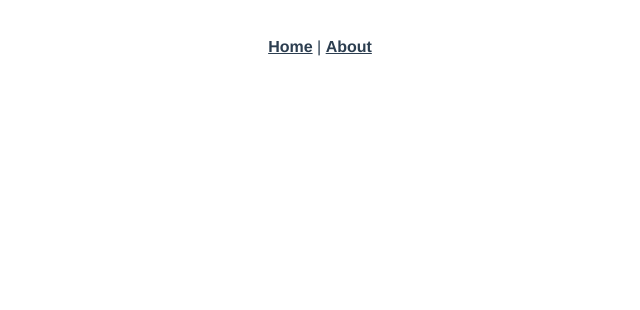
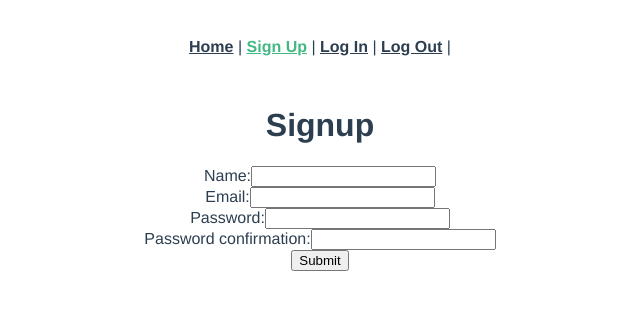
Before and after one commit to rferrall/Fred-vue-app, a Vue app: page /signup in a window 1280 px wide. Shown: the top 310 px of the page, without its empty margins (320-960 px from the left). Built offline with nearby package versions, Linux system fonts and the light colour scheme.

Commit message:
initial commit w/ USER CRUD

```diff
--- a/package.json
+++ b/package.json
@@ -7,6 +7,7 @@
     "build": "vue-cli-service build"
   },
   "dependencies": {
+    "axios": "^0.18.0",
     "vue": "^2.6.6",
     "vue-router": "^3.0.1"
   },
--- a/public/index.html
+++ b/public/index.html
@@ -5,7 +5,7 @@
     <meta http-equiv="X-UA-Compatible" content="IE=edge">
     <meta name="viewport" content="width=device-width,initial-scale=1.0">
     <link rel="icon" href="<%= BASE_URL %>favicon.ico">
-    <title>fred-vue-app</title>
+    <title>Fred</title>
   </head>
   <body>
     <noscript>
--- a/src/App.vue
+++ b/src/App.vue
@@ -2,8 +2,14 @@
   <div id="app">
     <div id="nav">
       <router-link to="/">Home</router-link> |
-      <router-link to="/about">About</router-link>
+      <router-link to="/signup">Sign Up</router-link> |
+      <router-link to="/login">Log In</router-link> |
+      <router-link to="/logout">Log Out</router-link> |
+
+
+
     </div>
+
     <router-view/>
   </div>
 </template>
--- a/src/main.js
+++ b/src/main.js
@@ -1,10 +1,19 @@
-import Vue from 'vue'
-import App from './App.vue'
-import router from './router'
+import Vue from 'vue';
+import App from './App.vue';
+import router from './router';
+import axios from "axios";
 
-Vue.config.productionTip = false
+axios.defaults.baseURL =
+  process.env.NODE_ENV === "development" ? "http://localhost:3000" : "/";
+
+var jwt = localStorage.getItem("jwt");
+  if (jwt) {
+    axios.defaults.headers.common["Authorization"] = "Bearer " + jwt;
+}
+
+Vue.config.productionTip = false;
 
 new Vue({
   router,
   render: h => h(App)
-}).$mount('#app')
+}).$mount('#app');
--- a/src/router.js
+++ b/src/router.js
@@ -1,8 +1,13 @@
-import Vue from 'vue'
-import Router from 'vue-router'
-import Home from './views/Home.vue'
+import Vue from 'vue';
+import Router from 'vue-router';
+import Home from './views/Home.vue';
+import Signup from './views/Signup.vue';
+import Login from './views/Login.vue';
+import Logout from "./views/Logout.vue";
+import UsersShow from "./views/users/Show.vue";
+import UsersEdit from "./views/users/Edit.vue";
 
-Vue.use(Router)
+Vue.use(Router);
 
 export default new Router({
   mode: 'history',
@@ -14,12 +19,29 @@ export default new Router({
       component: Home
     },
     {
-      path: '/about',
-      name: 'about',
-      // route level code-splitting
-      // this generates a separate chunk (about.[hash].js) for this route
-      // which is lazy-loaded when the route is visited.
-      component: () => import(/* webpackChunkName: "about" */ './views/About.vue')
+      path: '/signup',
+      name: 'signup',
+      component: Signup
+    },
+    {
+      path: '/login',
+      name: 'login',
+      component: Login
+    },
+    {
+      path: '/logout',
+      name: 'logout',
+      component: Logout
+    },
+    {
+      path: '/users/:id',
+      name: 'users-show',
+      component: UsersShow
+    },
+    {
+      path: '/users/:id/edit',
+      name: 'users-edit',
+      component: UsersEdit
     }
   ]
-})
+});
--- a/src/views/About.vue
+++ /dev/null
@@ -1,5 +0,0 @@
-<template>
-  <div class="about">
-    <h1>This is an about page</h1>
-  </div>
-</template>
--- a/src/views/Home.vue
+++ b/src/views/Home.vue
@@ -1,18 +1,25 @@
 <template>
   <div class="home">
-    <img alt="Vue logo" src="../assets/logo.png">
-    <HelloWorld msg="Welcome to Your Vue.js App"/>
+    <h1>Welcome to Fred</h1>
+    <p>Sometimes we all need a helping hand.</p><br>
+    <p> In the spirt of our favorite 'good neighbor' - Fred is here to help you connect with a stranger, where they can you keep motivated towards your goals.</p>
+    <img alt="Mr. Rogers" src="https://media1.popsugar-assets.com/files/thumbor/-jQOxkw9aBhWmAOca0PCyVharhQ/fit-in/2048xorig/filters:format_auto-!!-:strip_icc-!!-/2018/03/20/670/n/24155406/tmp_7En3gd_d2302add74702f6e_TSDMIRO_EC002_1_.jpg">
+
   </div>
 </template>
+<style>
+img {
+  width: 500px;
+}
+
+</style>
 
 <script>
-// @ is an alias to /src
-import HelloWorld from '@/components/HelloWorld.vue'
+import axios from "axios";
 
 export default {
-  name: 'home',
-  components: {
-    HelloWorld
-  }
-}
+  // data:
+  // created:
+  // methods: {}
+};
 </script>
--- /dev/null
+++ b/src/views/Login.vue
@@ -0,0 +1,56 @@
+<template>
+  <div class="login">
+    <div class="container">
+      <form v-on:submit.prevent="submit()">
+        <h1>Login</h1>
+        <ul>
+          <li class="text-danger" v-for="error in errors">{{ error }}</li>
+        </ul>
+        <div class="form-group">
+          <label>Email:</label>
+          <input type="email" class="form-control" v-model="email">
+        </div>
+        <div class="form-group">
+          <label>Password:</label>
+          <input type="password" class="form-control" v-model="password">
+        </div>
+        <input type="submit" class="btn btn-primary" value="Submit">
+      </form>
+    </div>
+  </div>
+</template>
+
+<script>
+import axios from "axios";
+
+export default {
+  data: function() {
+    return {
+      email: "",
+      password: "",
+      errors: []
+    };
+  },
+  methods: {
+    submit: function() {
+      var params = {
+        email: this.email,
+        password: this.password
+      };
+      axios
+        .post("/api/sessions", params)
+        .then(response => {
+          axios.defaults.headers.common["Authorization"] =
+            "Bearer " + response.data.jwt;
+          localStorage.setItem("jwt", response.data.jwt);
+          this.$router.push("/users/:id");
+        })
+        .catch(error => {
+          this.errors = ["Invalid email or password."];
+          this.email = "";
+          this.password = "";
+        });
+    }
+  }
+};
+</script>
--- /dev/null
+++ b/src/views/Logout.vue
@@ -0,0 +1,16 @@
+<template>
+  <div class="logout">
+  </div>
+</template>
+
+<script>
+import axios from "axios";
+
+export default {
+  created: function() {
+    delete axios.defaults.headers.common["Authorization"];
+    localStorage.removeItem("jwt");
+    this.$router.push("/");
+  }
+};
+</script>
--- /dev/null
+++ b/src/views/Signup.vue
@@ -0,0 +1,63 @@
+<template>
+  <div class="signup">
+    <div class="container">
+      <form v-on:submit.prevent="submit()">
+        <h1>Signup</h1>
+        <ul>
+          <li class="text-danger" v-for="error in errors">{{ error }}</li>
+        </ul>
+        <div class="form-group">
+          <label>Name:</label>
+          <input type="text" class="form-control" v-model="name">
+        </div>
+        <div class="form-group">
+          <label>Email:</label>
+          <input type="email" class="form-control" v-model="email">
+        </div>
+        <div class="form-group">
+          <label>Password:</label>
+          <input type="password" class="form-control" v-model="password">
+        </div>
+        <div class="form-group">
+          <label>Password confirmation:</label>
+          <input type="password" class="form-control" v-model="passwordConfirmation">
+        </div>
+        <input type="submit" class="btn btn-primary" value="Submit">
+      </form>
+    </div>
+  </div>
+</template>
+
+<script>
+import axios from "axios";
+
+export default {
+  data: function() {
+    return {
+      name: "",
+      email: "",
+      password: "",
+      passwordConfirmation: "",
+      errors: []
+    };
+  },
+  methods: {
+    submit: function() {
+      var params = {
+        name: this.name,
+        email: this.email,
+        password: this.password,
+        password_confirmation: this.passwordConfirmation
+      };
+      axios
+        .post("/api/users", params)
+        .then(response => {
+          this.$router.push("/login");
+        })
+        .catch(error => {
+          this.errors = error.response.data.errors;
+        });
+    }
+  }
+};
+</script>
--- /dev/null
+++ b/src/views/users/Edit.vue
@@ -0,0 +1,96 @@
+<template>
+  <div class="users-edit">
+    <h1> Hi {{ user.name }}</h1>
+
+    <img :src="user.image" :alt="user.name">
+  <form v-on:submit.prevent="submit()">
+        <h1>Edit My Info</h1>
+        <ul>
+          <li class="text-danger" v-for="error in errors">{{ error }}</li>
+        </ul>
+        <div class="form-group">
+          <label>Name:</label>
+          <input type="text" class="form-control" v-model="user.name">
+        </div>
+        <div class="form-group">
+          <label>Email:</label>
+          <input type="email" class="form-control" v-model="user.email">
+        </div>
+        <div class="form-group">
+          <label>Image:</label>
+          <input type="text" class="form-control" v-model="user.image">
+        </div>
+
+
+        <input type="submit" class="btn btn-primary" value="Submit">
+      </form>
+
+
+
+
+
+
+
+
+
+  <button v-on:click="destroyUser()">Delete Account</button><br>
+  </div>
+
+</template> -->
+
+<style>
+img {
+  width: 400px;
+  height: 450px;
+}
+</style>
+
+<script>
+import axios from 'axios';
+
+export default {
+  data: function() {
+    return {
+      user: {},
+      errors: [],
+      goals: [],
+      goal: {}
+
+
+
+    };
+  },
+  created: function() {
+    axios.get("/api/users/" + this.$route.params.id).then(response => {
+      console.log(response.data);
+      this.user = response.data;
+    });
+  },
+  methods: {
+    submit: function() {
+      var params = {
+        name: this.user.name,
+        email: this.user.email,
+        image: this.user.image
+      };
+      axios
+        .patch("/api/users/" + this.user.id, params)
+        .then(response => {
+          console.log(response.data);
+          this.$router.push("/users/" + this.user.id);
+        })
+        .catch(error => {
+          this.errors = error.response.data.errors;
+        });
+    },
+    destroyUser: function() {
+      axios
+        .delete("/api/users/" + this.user.id)
+        .then(response => {
+          console.log("Sorry to see you go.", response.data);
+          this.$router.push("/");
+        });
+    },
+  }
+};
+</script>
--- /dev/null
+++ b/src/views/users/Show.vue
@@ -0,0 +1,86 @@
+<template>
+  <div class="users-show">
+    <h1>{{ user.name }}</h1>
+    <p>{{ user.email }}</p>
+    <img :src="user.image" :alt="user.name">
+
+
+
+        <h2>My Goal: {{user.active_goal.subject}}</h2>
+
+        <h3>{{user.active_goal.goal}}</h3>
+        <p>Contact me {{user.active_goal.frequency}} about it.</p>
+        <p>End Date: {{user.active_goal.end_date}}</p>
+
+
+
+
+
+
+
+
+
+
+
+  <router-link v-bind:to="'/users/' + user.id + '/edit'">Edit My Info</router-link><br>
+  <button v-on:click="destroyUser()">Delete Account</button><br>
+  </div>
+
+</template> -->
+
+<style>
+img {
+  width: 400px;
+  height: 450px;
+}
+</style>
+
+<script>
+import axios from 'axios';
+
+export default {
+  data: function() {
+    return {
+      user: {},
+      errors: [],
+
+
+
+
+    };
+  },
+  created: function() {
+    axios.get("/api/users/" + this.$route.params.id).then(response => {
+      console.log(response.data);
+      this.user = response.data;
+    });
+  },
+  methods: {
+  //   submit: function() {
+  //     var params = {
+  //       name: this.user.name,
+  //       email: this.user.email,
+  //       image: this.user.image
+  //     };
+  //     axios
+  //       .patch("/api/users/" + this.post.id, params)
+  //       .then(response => {
+  //         console.log(response.data);
+  //         $('#exampleModal').modal('hide');
+  //       })
+  //       .catch(error => {
+  //         this.errors = error.response.data.errors;
+  //       });
+  //   },
+      destroyUser: function() {
+      axios
+        .delete("/api/users/" + this.user.id)
+        .then(response => {
+          console.log("Sorry to see you go.", response.data);
+          this.$router.push("/");
+        });
+    }
+
+  }
+};
+</script>
```
Also changed, not shown: 1 other file (tests, documents, lock files or other folders).
